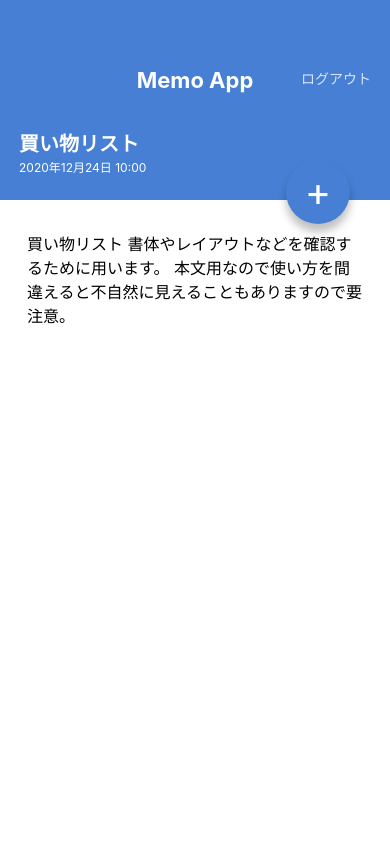
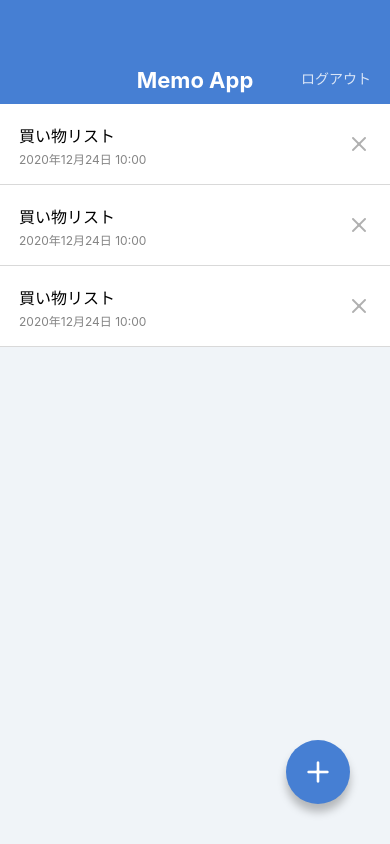
Before and after one commit to hiroshi375/MemoApp, a React Native app: screen /MemoList in a window 390 px wide. Built offline with nearby package versions, Linux system fonts and the light colour scheme.

Commit message:
Install @expo/vector-icons

```diff
--- a/App.jsx
+++ b/App.jsx
@@ -1,10 +1,10 @@
 import React from 'react';
 
 import MemoListScreen from './src/screens/MemoListScreen';
-import MemoDetailScreen from './src/screens/MemoDetailScreen';
+// import MemoDetailScreen from './src/screens/MemoDetailScreen';
 
 export default function App() {
   return (
-    <MemoDetailScreen />
+    <MemoListScreen />
   );
 }
--- a/package.json
+++ b/package.json
@@ -7,9 +7,11 @@
     "android": "expo start --android",
     "ios": "expo start --ios",
     "web": "expo start --web",
-    "eject": "expo eject"
+    "eject": "expo eject",
+    "lint": "eslint --fix 'src/**/{*.js,*.jsx}'"
   },
   "dependencies": {
+    "@expo/vector-icons": "^12.0.5",
     "expo": "~43.0.2",
     "expo-status-bar": "~1.1.0",
     "prop-types": "^15.7.2",
@@ -20,6 +22,7 @@
   },
   "devDependencies": {
     "@babel/core": "^7.12.9",
+    "babel-eslint": "^10.1.0",
     "eslint": "^8.4.1",
     "eslint-config-airbnb": "^19.0.2",
     "eslint-plugin-import": "^2.25.3",
--- a/src/components/CircleButton.jsx
+++ b/src/components/CircleButton.jsx
@@ -1,20 +1,21 @@
 import React from 'react';
-import { View, Text, StyleSheet } from 'react-native';
+import { View, StyleSheet } from 'react-native';
 import { string, shape } from 'prop-types';
+import { Feather } from '@expo/vector-icons';
 
 export default function CircleButton(props) {
-  const { children, style } = props;
+  const { style, name } = props;
   return (
     <View style={[styles.circleButton, style]}>
-      <Text style={styles.circleButtonLabel}>{children}</Text>
+      <Feather name={name} size={32} color="white" />
     </View>
 
   );
 }
 
 CircleButton.propTypes = {
-  children: string.isRequired,
   style: shape(),
+  name: string.isRequired,
 };
 
 CircleButton.defaultProps = {
--- a/src/components/MemoList.jsx
+++ b/src/components/MemoList.jsx
@@ -1,5 +1,6 @@
 import React from 'react';
 import { View, Text, StyleSheet } from 'react-native';
+import { Feather } from '@expo/vector-icons';
 
 export default function MemoList() {
   return (
@@ -10,7 +11,7 @@
           <Text style={styles.memoListItemDate}>2020年12月24日 10:00</Text>
         </View>
         <View>
-          <Text style={styles.memoListItemDelete}>X</Text>
+          <Feather name="x" size={24} color="#B0B0B0" />
         </View>
       </View>
 
@@ -20,7 +21,7 @@
           <Text style={styles.memoListItemDate}>2020年12月24日 10:00</Text>
         </View>
         <View>
-          <Text style={styles.memoListItemDelete}>X</Text>
+          <Feather name="x" size={24} color="#B0B0B0" />
         </View>
       </View>
 
@@ -30,7 +31,7 @@
           <Text style={styles.memoListItemDate}>2020年12月24日 10:00</Text>
         </View>
         <View>
-          <Text style={styles.memoListItemDelete}>X</Text>
+          <Feather name="x" size={24} color="#B0B0B0" />
         </View>
       </View>
 
--- a/src/screens/MemoDetailScreen.jsx
+++ b/src/screens/MemoDetailScreen.jsx
@@ -1,5 +1,7 @@
 import React from 'react';
-import { View, ScrollView, Text, StyleSheet } from 'react-native';
+import {
+  View, ScrollView, Text, StyleSheet,
+} from 'react-native';
 
 import AppBar from '../components/AppBar';
 import CircleButton from '../components/CircleButton';
@@ -19,7 +21,7 @@
           本文用なので使い方を間違えると不自然に見えることもありますので要注意。
         </Text>
       </ScrollView>
-      <CircleButton style={{ top: 160}}>+</CircleButton>
+      <CircleButton style={{ top: 160, bottom: 'auto' }} name="plus" />
     </View>
   );
 }
--- a/src/screens/MemoListScreen.jsx
+++ b/src/screens/MemoListScreen.jsx
@@ -10,7 +10,7 @@
     <View style={styles.container}>
       <AppBar />
       <MemoList />
-      <CircleButton>+</CircleButton>
+      <CircleButton name="plus" />
     </View>
   );
 }
```
Also changed, not shown: 1 other file (tests, documents, lock files or other folders).
